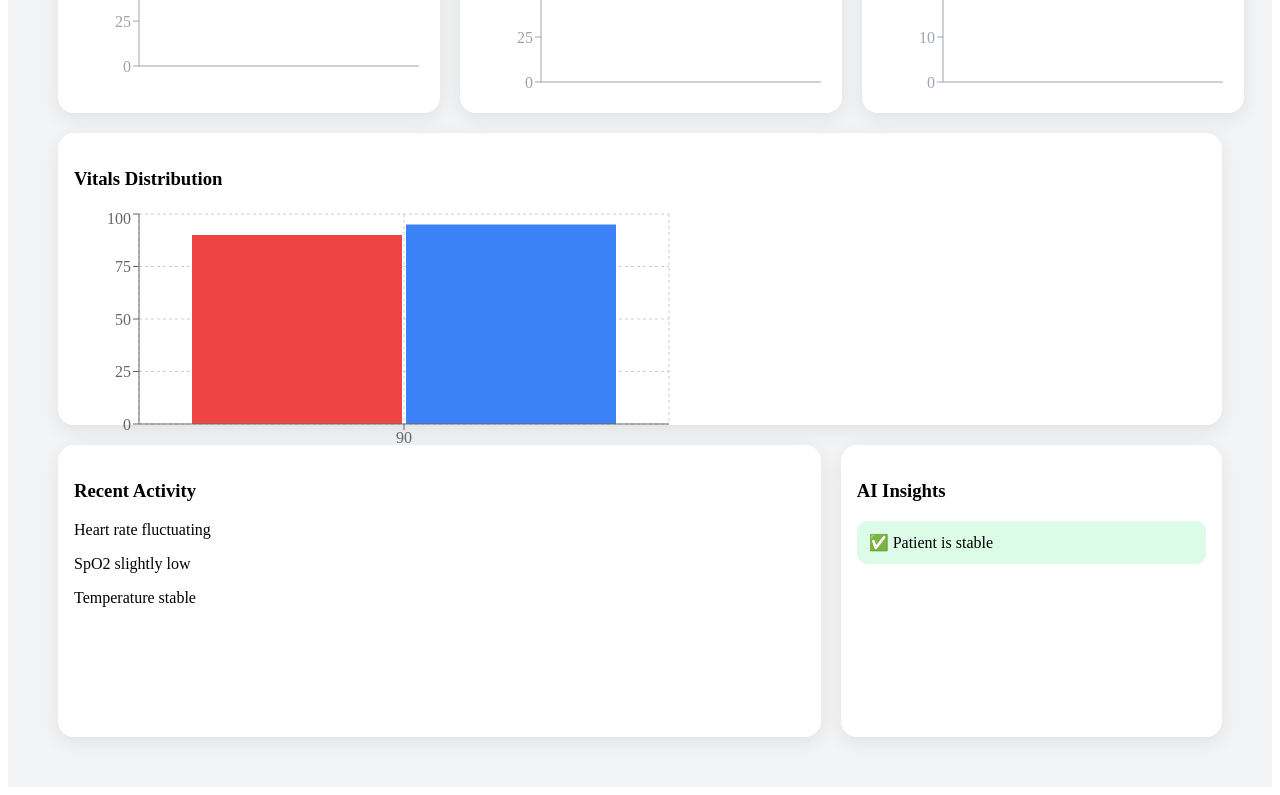
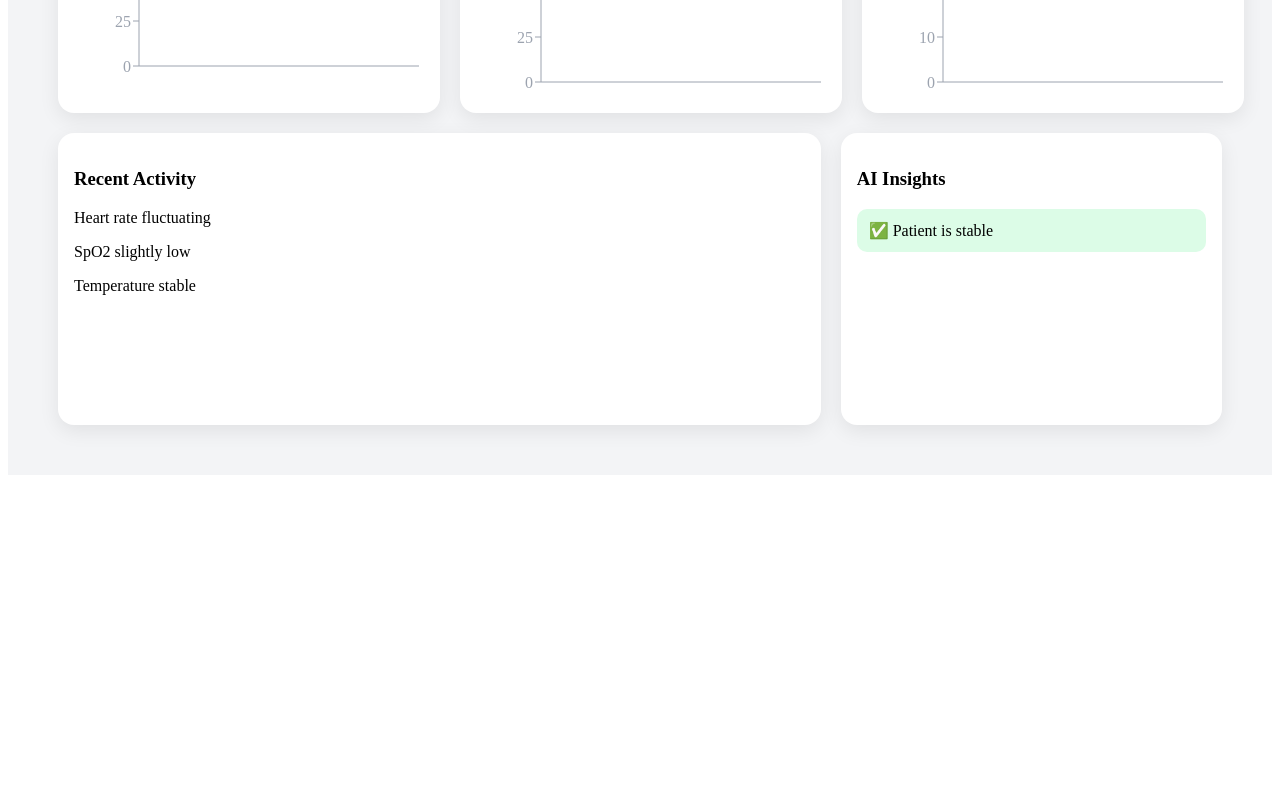
Before and after one commit to Aadya2901/ElderEase, a React app in the folder frontend/: page / in a window 1280 px wide. Shown: the part 1210-2005 px from the top of the page. After the commit the page ends 1693 px from the top, so only its background shows below. Built offline with nearby package versions, Linux system fonts and the light colour scheme; the HTML template or start-up script is replaced by a standard one.

Commit message:
refactor: remove bar chart to simplify dashboard layout

```diff
--- a/frontend/src/pages/PatientDashboard.jsx
+++ b/frontend/src/pages/PatientDashboard.jsx
@@ -8,9 +8,7 @@ import { predictRisk, generateInsights, getRiskLevel } from "../utils/aiModel";
 
 import {
   LineChart, Line,
-  BarChart, Bar,
   XAxis, YAxis,
-  CartesianGrid,
   Tooltip
 } from "recharts";
 
@@ -188,21 +186,6 @@ export default function PatientDashboard() {
 
         </div>
 
-        {/* 📊 VITALS DISTRIBUTION */}
-        <div style={{ ...card, marginTop: "20px" }}>
-          <h3>Vitals Distribution</h3>
-
-          <BarChart width={600} height={250} data={history}>
-            <CartesianGrid strokeDasharray="3 3" />
-            <XAxis dataKey="heartRate" />
-            <YAxis />
-            <Tooltip />
-
-            <Bar dataKey="heartRate" fill="#ef4444" />
-            <Bar dataKey="spo2" fill="#3b82f6" />
-          </BarChart>
-        </div>
-
         {/* 🧠 BOTTOM SECTION */}
         <div style={{
           display: "grid",
```
